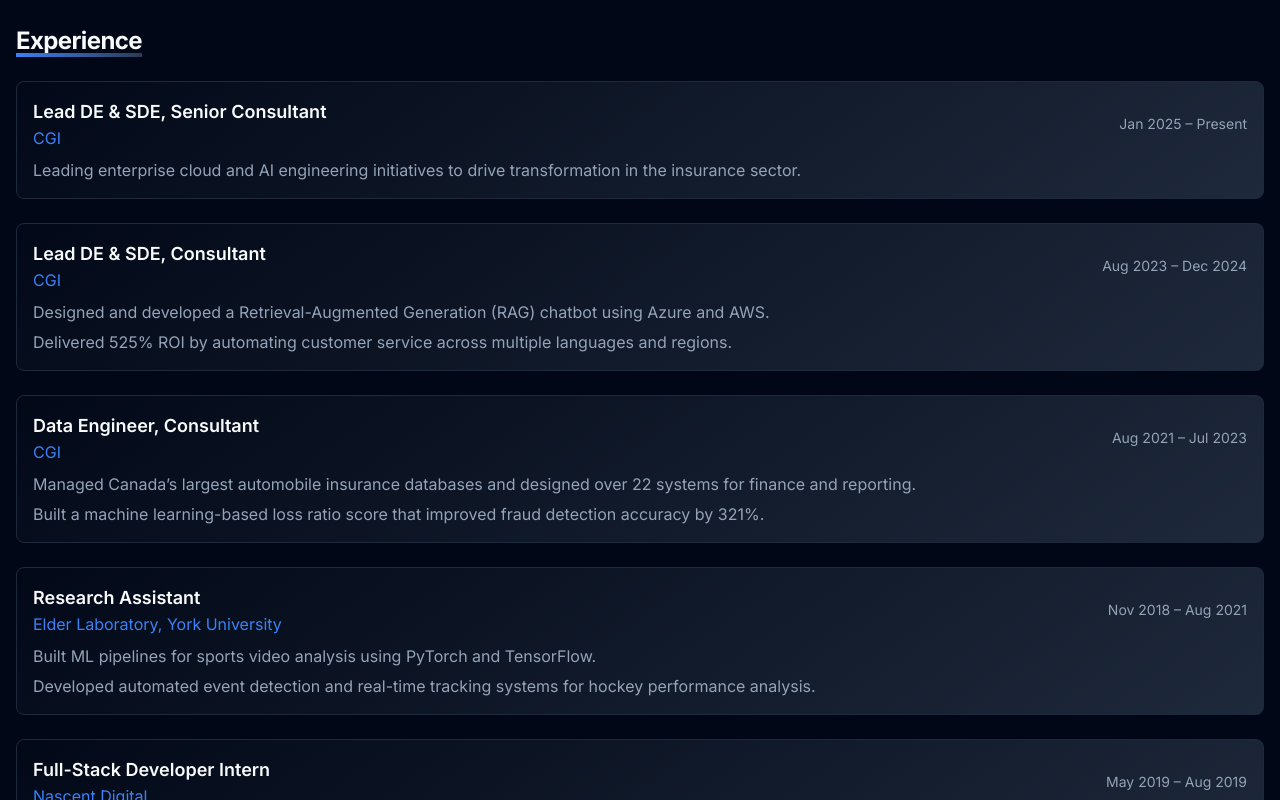
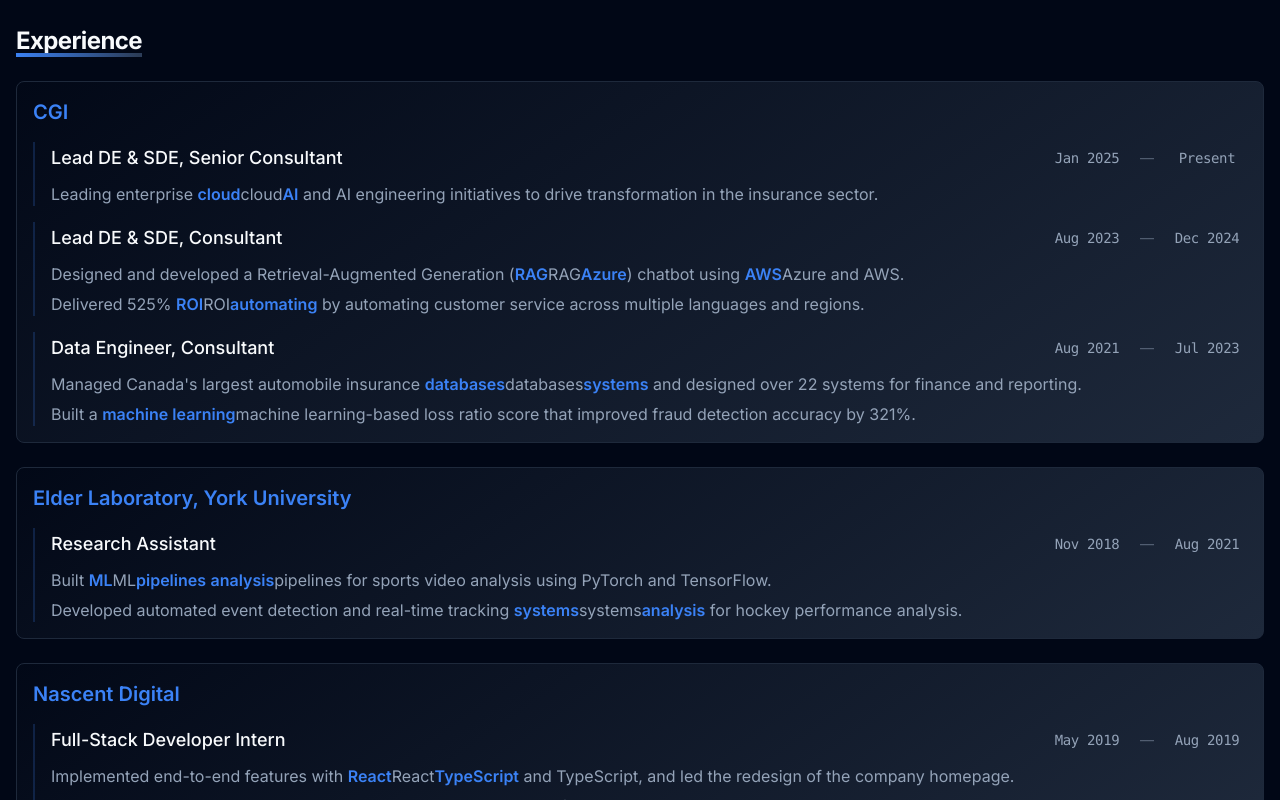
Before and after one commit to Freedom-Jack/my-website, a Next.js app: page /about in a window 1280 px wide. Shown: the part 1120-1920 px from the top of the page. Built offline with nearby package versions, Linux system fonts and the light colour scheme.

Commit message:
change experience section styles, add sb roles

```diff
--- a/src/app/about/page.tsx
+++ b/src/app/about/page.tsx
@@ -1,5 +1,6 @@
 import { aboutContent } from '@/content/pages/about';
 import styles from '@/styles/pages/about.module.css';
+import React from 'react';
 
 export default function AboutPage() {
   const renderSkillsList = (items: string[]) => {
@@ -62,17 +63,54 @@ export default function AboutPage() {
           {aboutContent.sections.experience.items.map((item, index) => (
             <div key={index} className={styles.experienceItem}>
               <div className={styles.experienceHeader}>
-                <div>
-                  <h3 className={styles.experienceRole}>{item.role}</h3>
-                  <p className={styles.experienceCompany}>{item.company}</p>
-                </div>
-                <p className={styles.experiencePeriod}>{item.period}</p>
+                <h3 className={styles.experienceCompany}>{item.company}</h3>
               </div>
-              <ul className={styles.experienceDescription}>
-                {item.description.map((point, pointIndex) => (
-                  <li key={pointIndex}>{point}</li>
+              <div className={styles.rolesList}>
+                {item.roles.map((role, roleIndex) => (
+                  <div key={roleIndex} className={styles.roleItem}>
+                    <div className={styles.roleHeader}>
+                      <h4 className={styles.roleTitle}>{role.title}</h4>
+                      <div className={styles.rolePeriod}>
+                        <span className={styles.roleDate}>{role.startDate}</span>
+                        <span className={styles.roleDateSeparator}>—</span>
+                        <span className={styles.roleDate}>{role.isCurrent ? "Present" : role.endDate}</span>
+                      </div>
+                    </div>
+                    <ul className={styles.experienceDescription}>
+                      {role.description.map((point, pointIndex) => {
+                        // Keywords to highlight
+                        const keywords = [
+                          'RAG', 'Azure', 'AWS', 'ROI', 'automating', 'machine learning',
+                          'ML', 'AI', 'cloud', 'React', 'TypeScript', 'QA', 'databases',
+                          'systems', 'frameworks', 'pipelines', 'analysis'
+                        ];
+
+                        // Create a regex pattern that matches any of the keywords
+                        const pattern = new RegExp(`\\b(${keywords.join('|')})\\b`, 'gi');
+
+                        // Split the text and wrap keywords in spans
+                        const parts = point.split(pattern);
+                        const matches = point.match(pattern) || [];
+
+                        return (
+                          <li key={pointIndex}>
+                            {parts.map((part, i) => (
+                              <React.Fragment key={i}>
+                                {part}
+                                {matches[i] && (
+                                  <span className="font-semibold text-primary">
+                                    {matches[i]}
+                                  </span>
+                                )}
+                              </React.Fragment>
+                            ))}
+                          </li>
+                        );
+                      })}
+                    </ul>
+                  </div>
                 ))}
-              </ul>
+              </div>
             </div>
           ))}
         </div>
@@ -89,7 +127,11 @@ export default function AboutPage() {
                   <h3 className={styles.educationDegree}>{item.degree}</h3>
                   <p className={styles.educationInstitution}>{item.institution}</p>
                 </div>
-                <p className={styles.educationPeriod}>{item.period}</p>
+                <div className={styles.rolePeriod}>
+                  <span className={styles.roleDate}>{item.startDate}</span>
+                  <span className={styles.roleDateSeparator}>—</span>
+                  <span className={styles.roleDate}>{item.endDate}</span>
+                </div>
               </div>
               <ul className={styles.educationDescription}>
                 {item.description.map((point, pointIndex) => (
--- a/src/components/animations/Bubbles/styles.css
+++ b/src/components/animations/Bubbles/styles.css
@@ -24,14 +24,14 @@
 }
 
 .bubble::before {
-  background: hsl(210, 100%, 90%); /* Light blue */
-  opacity: 0.2; /* Reduced opacity */
+  background: hsl(210, 100%, 80%); /* Darker light blue */
+  opacity: 0.3; /* Increased opacity */
 }
 
 .bubble::after {
-  background: hsl(210, 100%, 85%); /* Slightly darker light blue */
-  opacity: 0.3; /* Reduced opacity */
-  box-shadow: 0 0 4vw 1vw hsl(210, 100%, 95%); /* Reduced glow */
+  background: hsl(210, 100%, 75%); /* Even darker light blue */
+  opacity: 0.4; /* Increased opacity */
+  box-shadow: 0 0 4vw 1vw hsl(210, 100%, 85%); /* Reduced glow */
   animation:
     drift 150s ease alternate infinite,
     flash 5s ease-in-out infinite alternate;
@@ -51,12 +51,12 @@
 
 @keyframes flash {
   0% {
-    opacity: 0.2;
-    box-shadow: 0 0 1.5vw 0.4vw hsl(210, 100%, 95%);
+    opacity: 0.3;
+    box-shadow: 0 0 1.5vw 0.4vw hsl(210, 100%, 85%);
   }
   100% {
-    opacity: 0.4;
-    box-shadow: 0 0 4vw 1vw hsl(210, 100%, 95%);
+    opacity: 0.5;
+    box-shadow: 0 0 4vw 1vw hsl(210, 100%, 85%);
   }
 }
 
--- a/src/content/pages/about.ts
+++ b/src/content/pages/about.ts
@@ -19,10 +19,14 @@ export interface AboutPageContent {
     experience: {
       title: string;
       items: {
-        role: string;
         company: string;
-        period: string;
+        roles: {
+          title: string;
+          startDate: string;
+          endDate: string;
+          isCurrent: boolean;
           description: string[];
+        }[];
       }[];
     };
     education: {
@@ -30,7 +34,8 @@ export interface AboutPageContent {
       items: {
         degree: string;
         institution: string;
-        period: string;
+        startDate: string;
+        endDate: string;
         description: string[];
       }[];
     };
@@ -41,7 +46,7 @@ export const aboutContent: AboutPageContent = {
   header: {
     title: "About Me",
     subtitle: "Engineering Scalable and Intelligent Systems",
-    description: "I’m Qijin Xu, a software engineer and data architect passionate about building robust, intelligent systems. With experience spanning cloud platforms, ML pipelines, and full-stack development, I bridge engineering excellence and business impact."
+    description: "I'm Qijin Xu, a software engineer and data architect passionate about building robust, intelligent systems. With experience spanning cloud platforms, ML pipelines, and full-stack development, I bridge engineering excellence and business impact."
   },
   sections: {
     bio: {
@@ -85,47 +90,67 @@ export const aboutContent: AboutPageContent = {
       title: "Experience",
       items: [
         {
-          role: "Lead DE & SDE, Senior Consultant",
           company: "CGI",
-          period: "Jan 2025 – Present",
+          roles: [
+            {
+              title: "Lead DE & SDE, Senior Consultant",
+              startDate: "Jan 2025",
+              endDate: "Present",
+              isCurrent: true,
               description: [
                 "Leading enterprise cloud and AI engineering initiatives to drive transformation in the insurance sector."
               ]
             },
             {
-          role: "Lead DE & SDE, Consultant",
-          company: "CGI",
-          period: "Aug 2023 – Dec 2024",
+              title: "Lead DE & SDE, Consultant",
+              startDate: "Aug 2023",
+              endDate: "Dec 2024",
+              isCurrent: false,
               description: [
                 "Designed and developed a Retrieval-Augmented Generation (RAG) chatbot using Azure and AWS.",
                 "Delivered 525% ROI by automating customer service across multiple languages and regions."
               ]
             },
             {
-          role: "Data Engineer, Consultant",
-          company: "CGI",
-          period: "Aug 2021 – Jul 2023",
+              title: "Data Engineer, Consultant",
+              startDate: "Aug 2021",
+              endDate: "Jul 2023",
+              isCurrent: false,
               description: [
-            "Managed Canada’s largest automobile insurance databases and designed over 22 systems for finance and reporting.",
+                "Managed Canada's largest automobile insurance databases and designed over 22 systems for finance and reporting.",
                 "Built a machine learning-based loss ratio score that improved fraud detection accuracy by 321%."
+              ]
+            }
           ]
         },
         {
-          role: "Research Assistant",
           company: "Elder Laboratory, York University",
-          period: "Nov 2018 – Aug 2021",
+          roles: [
+            {
+              title: "Research Assistant",
+              startDate: "Nov 2018",
+              endDate: "Aug 2021",
+              isCurrent: false,
               description: [
                 "Built ML pipelines for sports video analysis using PyTorch and TensorFlow.",
                 "Developed automated event detection and real-time tracking systems for hockey performance analysis."
               ]
+            }
+          ]
         },
         {
-          role: "Full-Stack Developer Intern",
           company: "Nascent Digital",
-          period: "May 2019 – Aug 2019",
+          roles: [
+            {
+              title: "Full-Stack Developer Intern",
+              startDate: "May 2019",
+              endDate: "Aug 2019",
+              isCurrent: false,
               description: [
                 "Implemented end-to-end features with React and TypeScript, and led the redesign of the company homepage.",
                 "Launched Telus product pages and built a visual regression testing framework to streamline QA."
+              ]
+            }
           ]
         }
       ]
@@ -136,7 +161,8 @@ export const aboutContent: AboutPageContent = {
         {
           degree: "B.Sc in Computer Science (Specialized Honours)",
           institution: "York University, Toronto",
-          period: "2017 – 2020",
+          startDate: "2017",
+          endDate: "2020",
           description: ["Graduated with GPA: 3.9/4.0", "First Class with Distinction"]
         }
       ]
--- a/src/styles/pages/about.module.css
+++ b/src/styles/pages/about.module.css
@@ -116,19 +116,48 @@
 }
 
 .experienceHeader {
-  @apply flex flex-col md:flex-row md:items-center justify-between gap-2 mb-2;
-}
-
-.experienceRole {
-  @apply text-lg font-semibold;
+  @apply mb-4;
 }
 
 .experienceCompany {
-  @apply text-primary;
+  @apply text-xl font-semibold text-primary;
 }
 
-.experiencePeriod {
-  @apply text-sm text-muted-foreground;
+.rolesList {
+  @apply space-y-4;
+}
+
+.roleItem {
+  @apply pl-4 border-l-2 border-primary/20;
+}
+
+.roleHeader {
+  @apply flex flex-col md:flex-row md:items-center justify-between gap-2 mb-2;
+  min-height: 2rem;
+}
+
+.roleTitle {
+  @apply text-lg font-medium flex-1;
+}
+
+.rolePeriod {
+  @apply text-sm text-muted-foreground whitespace-nowrap md:ml-4 flex items-center justify-end gap-1;
+  min-width: 12rem;
+  font-variant-numeric: tabular-nums;
+  font-feature-settings: "tnum";
+}
+
+.roleDate {
+  @apply inline-block font-mono;
+  min-width: 5rem;
+  text-align: center;
+  letter-spacing: -0.025em;
+}
+
+.roleDateSeparator {
+  @apply text-muted-foreground/50 mx-1;
+  width: 1.5rem;
+  text-align: center;
 }
 
 .experienceDescription {
```
Lines whose indentation alone changed are shown as unchanged.
